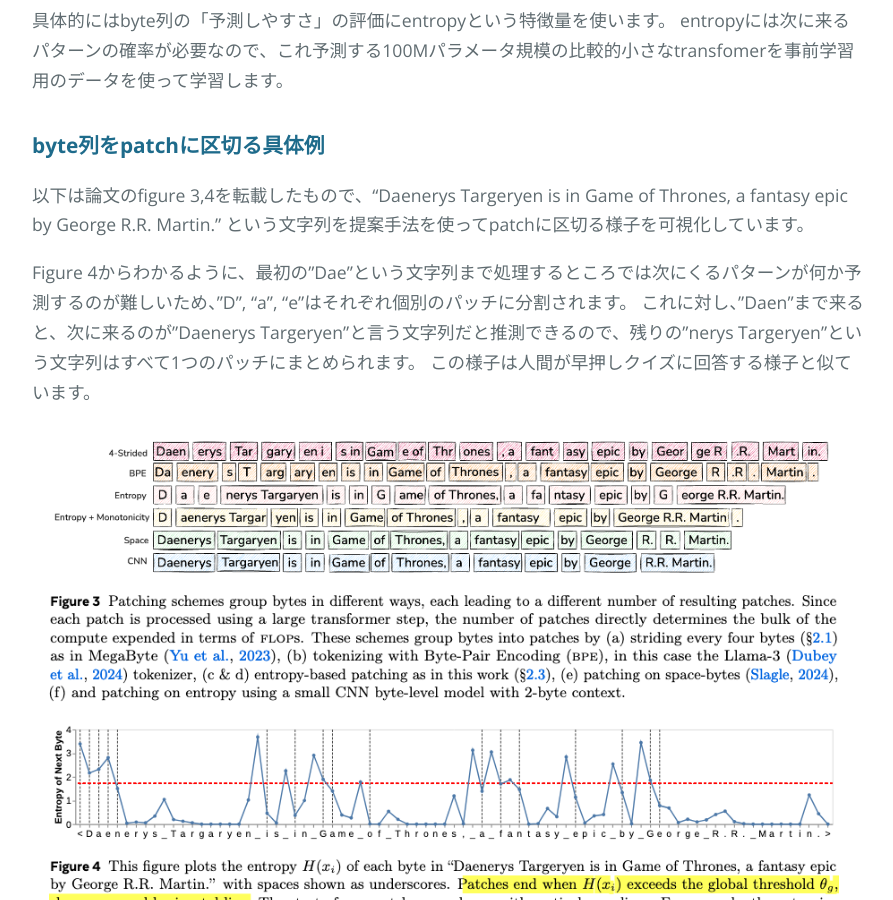
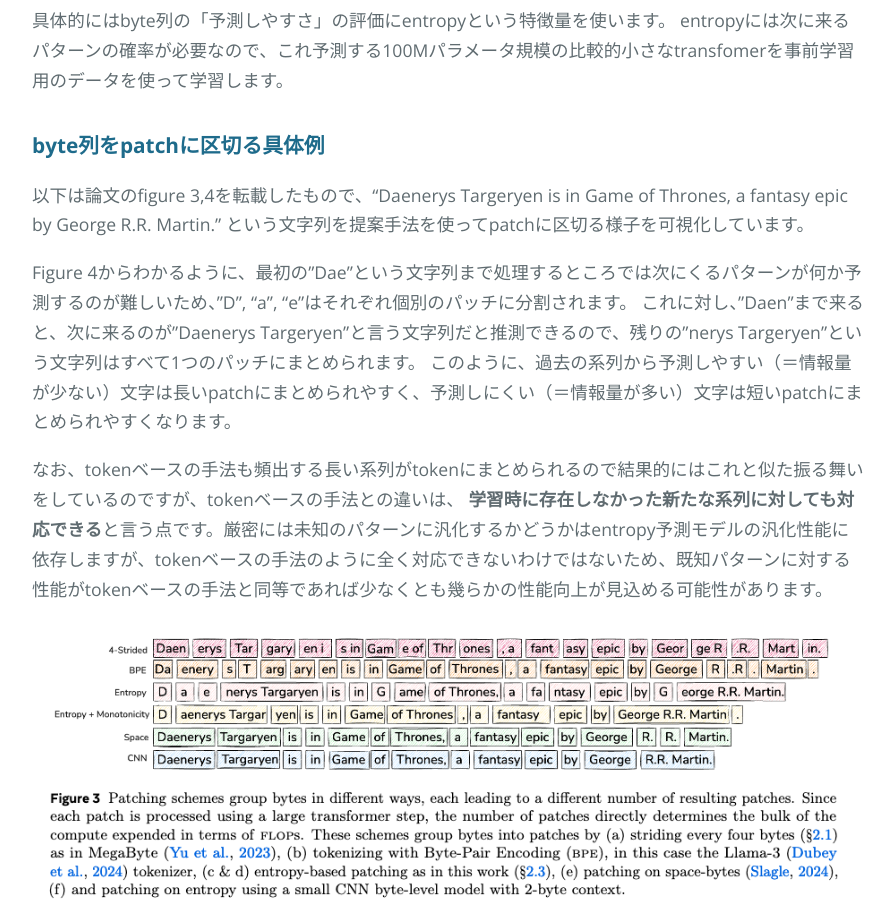
Before and after one commit to bilzard/bilzard.github.io, a Jekyll site: the page built from _posts/2025-01-01-byte-latent-transformer.md, in a window 1280 px wide and 900 px high, scrolled down 1590 px. Shown: the whole window, without its empty margins (192-1085 px from the left). Built offline with Jekyll 4.4.1, drawn with Linux system fonts in a browser that asks for light colours; comment, search, counter and statistics services are not loaded.

Commit message:
entopy予測モデルの説明を補足

```diff
--- a/_posts/2025-01-01-byte-latent-transformer.md
+++ b/_posts/2025-01-01-byte-latent-transformer.md
@@ -33,7 +33,10 @@ entropyには次に来るパターンの確率が必要なので、これ予測
 
 Figure 4からわかるように、最初の"Dae"という文字列まで処理するところでは次にくるパターンが何か予測するのが難しいため、"D", "a", "e"はそれぞれ個別のパッチに分割されます。
 これに対し、"Daen"まで来ると、次に来るのが"Daenerys Targeryen"と言う文字列だと推測できるので、残りの"nerys Targeryen"という文字列はすべて1つのパッチにまとめられます。
-この様子は人間が早押しクイズに回答する様子と似ています。
+このように、過去の系列から予測しやすい（＝情報量が少ない）文字は長いpatchにまとめられやすく、予測しにくい（＝情報量が多い）文字は短いpatchにまとめられやすくなります。
+
+なお、tokenベースの手法も頻出する長い系列がtokenにまとめられるので結果的にはこれと似た振る舞いをしているのですが、tokenベースの手法との違いは、
+**学習時に存在しなかった新たな系列に対しても対応できる**と言う点です。厳密には未知のパターンに汎化するかどうかはentropy予測モデルの汎化性能に依存しますが、tokenベースの手法のように全く対応できないわけではないため、既知パターンに対する性能がtokenベースの手法と同等であれば少なくとも幾らかの性能向上が見込める可能性があります。
 
 <img src="/images/Screenshot 2025-01-01 at 14.32.29.png"/>
 
```
